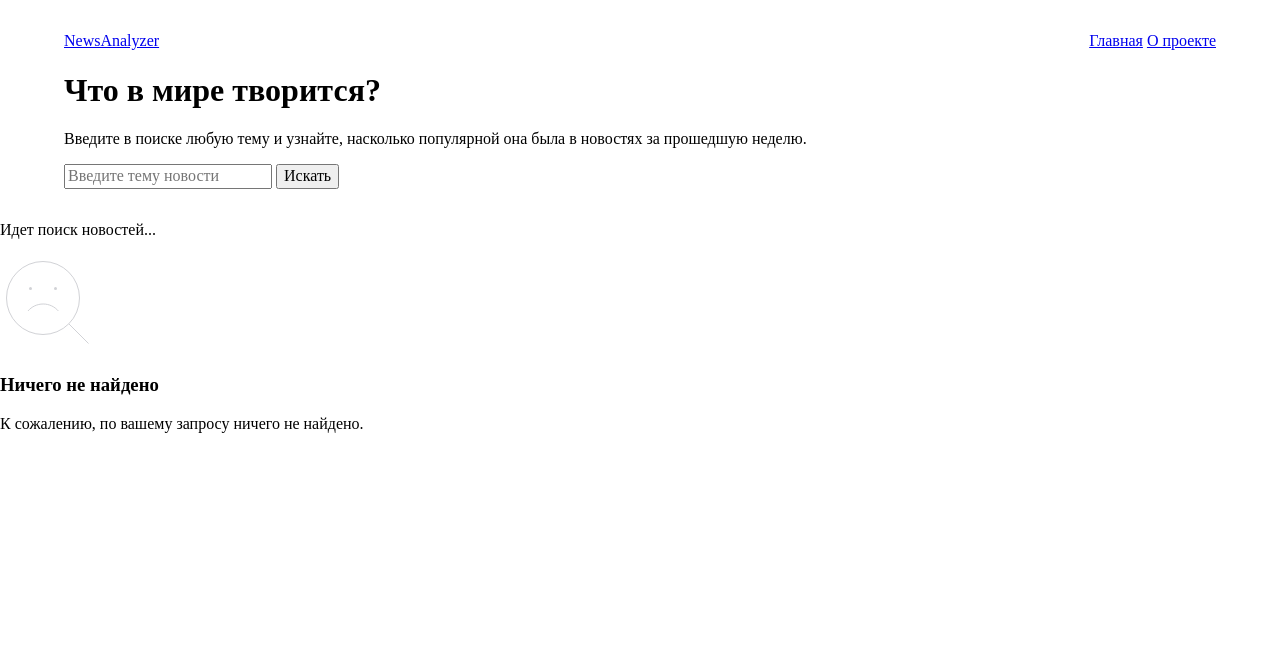
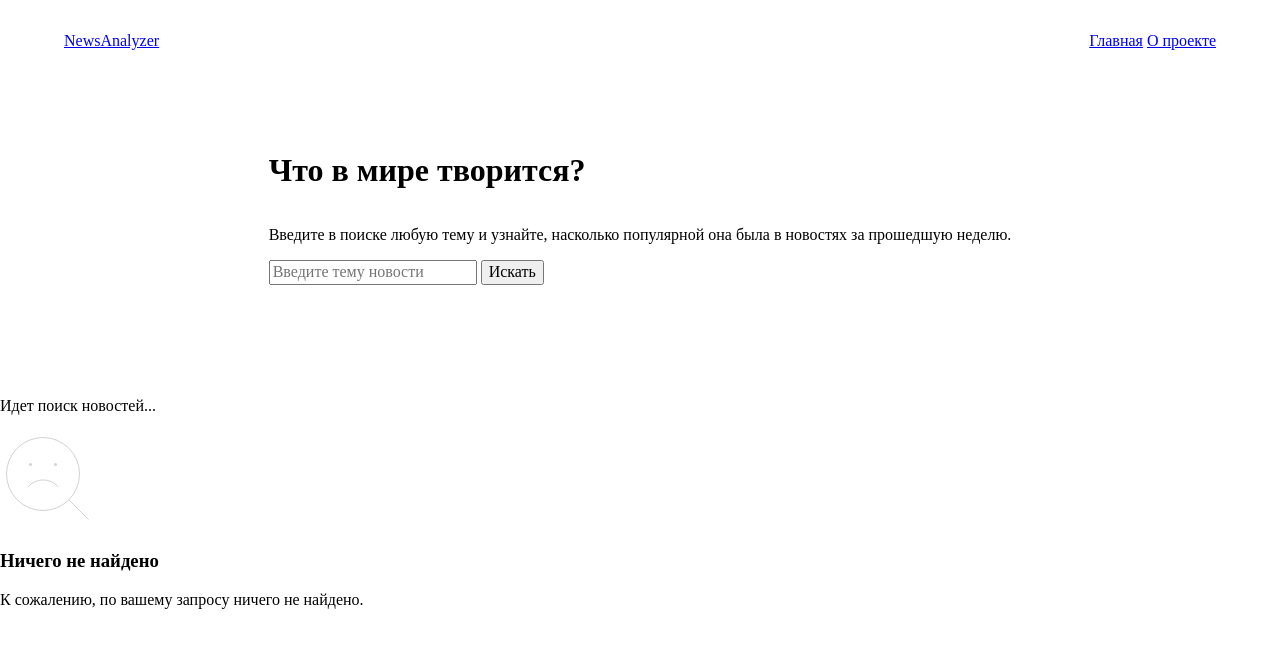
Before and after one commit to Stanze-von-S/Diploma-work, a plain HTML site: page src/index.html in a window 1280 px wide. Drawn offline with Linux system fonts and the light colour scheme.

Commit message:
Modificated seach-field.css

```diff
--- a/src/blocks/search-field/search-field.css
+++ b/src/blocks/search-field/search-field.css
@@ -6,5 +6,8 @@
 
 
 .search-field {
+    display: flex;
+    flex-direction: column;
+    margin: 80px auto;
 
 }
```
